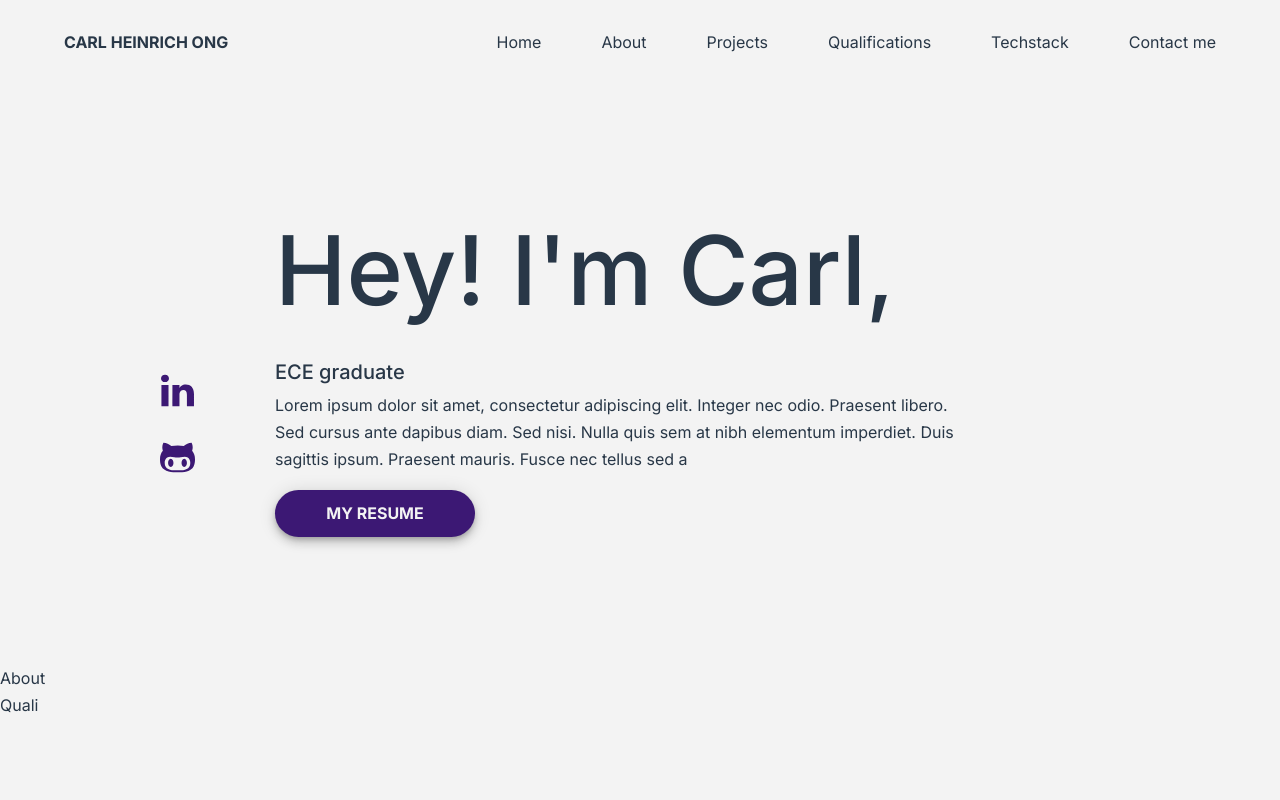
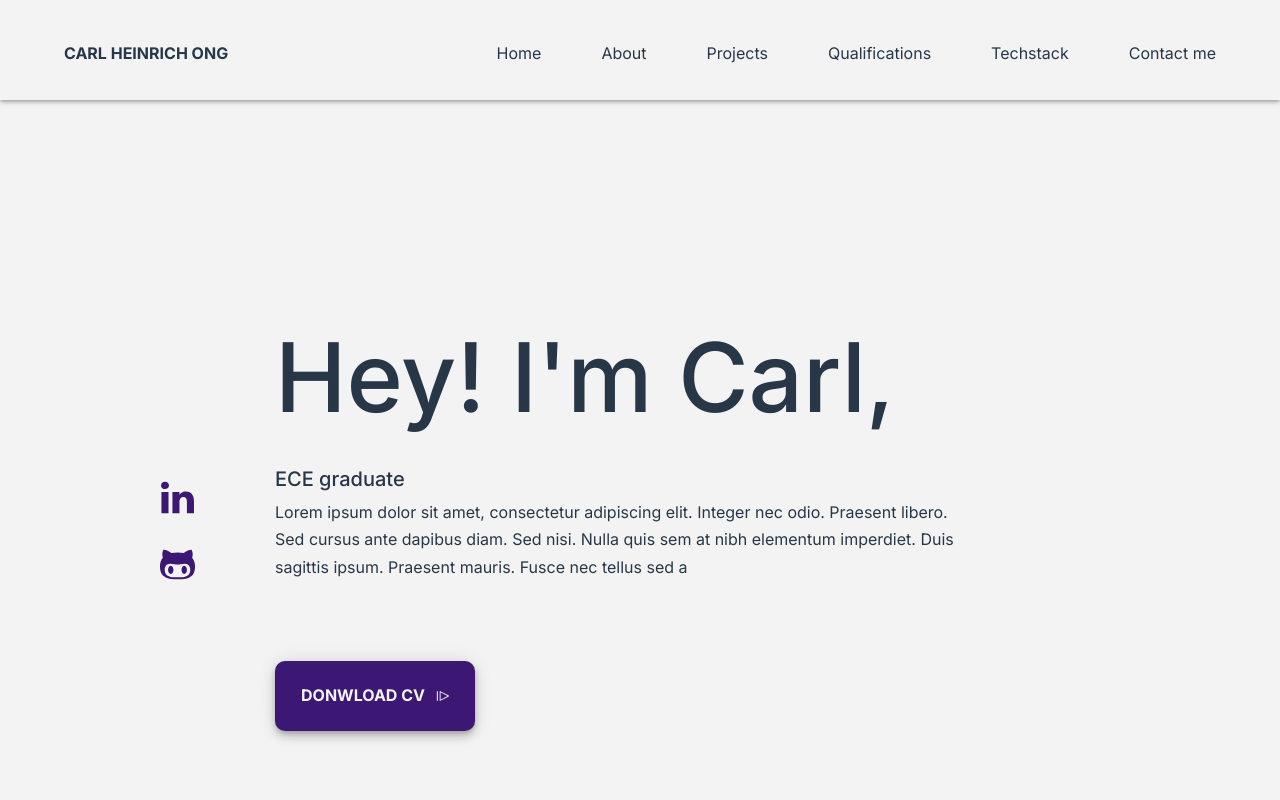
Before and after one commit to kaaru0/personal-portfolio, a React (Create React App) app: page / in a window 1280 px wide. Shown: the top 800 px of the page. Built offline with nearby package versions, Linux system fonts and the light colour scheme.

Commit message:
style home section

```diff
--- a/src/App.js
+++ b/src/App.js
@@ -9,9 +9,11 @@ import './App.css'
 
 
 function App() {
+
+
   return (
     <div className="App">
-      <Navibar/>
+      <Navibar />
       <Home />
       <About />
       <Projects />
--- a/src/Components/about/About.js
+++ b/src/Components/about/About.js
@@ -3,12 +3,11 @@ import './about.css'
 
 export default function About() {
   return (
-    <section>
-      <div>
-      About
-      </div>
 
-    </section>
+    <div id="about" className="about-container">
+      <h1>About me</h1>
+    </div>
+
   )
 
 }
--- a/src/Components/about/about.css
+++ b/src/Components/about/about.css
@@ -0,0 +1,8 @@
+.about-container{
+    display: flex;
+    justify-content: center;
+    margin-top:10rem;
+    height:5000px;
+    padding-top:100px;
+
+}
--- a/src/Components/header/Navibar.js
+++ b/src/Components/header/Navibar.js
@@ -3,15 +3,13 @@ import './navibar.css';
 
 export default function Navibar() {
   return (
-    <section>
+    <div className="head-nav">
       <header>
-
         <span>CARL HEINRICH ONG</span>
-
         <div className="header-right">
             <ul class="nav-links">
-                <li><a href="#Home">Home</a></li>
-                <li><a href="#About">About</a></li>
+                <li><a href="#home">Home</a></li>
+                <li><a href="#about">About</a></li>
                 <li><a href="#">Projects</a></li>
                 <li><a href="#">Qualifications</a></li>
                 <li><a href="#">Techstack</a></li>
@@ -19,7 +17,7 @@ export default function Navibar() {
             </ul>
         </div>
       </header>
-    </section>
+    </div>
 
   )
 }
--- a/src/Components/header/navibar.css
+++ b/src/Components/header/navibar.css
@@ -1,7 +1,17 @@
 header {
     display:flex;
     justify-content: space-between;
-    padding:1% 5%;
+    padding:0 5%;
+}
+
+.head-nav {
+    position:fixed;
+    top:0;
+    padding-top:40px;
+    height:100px;
+    background: var(--color-white);
+    width:100%;
+    box-shadow: 0px 1px 5px grey ;
 }
 
 .nav-links {
@@ -27,4 +37,9 @@ header {
 
 span {
     font-weight: 800;
+    white-space: nowrap;
 }
+
+.cv-icon {
+    padding-left:10px;
+}
--- a/src/Components/home/Home.js
+++ b/src/Components/home/Home.js
@@ -1,15 +1,17 @@
 import React from 'react'
 import './home.css'
-import { TfiLinkedin,TfiGithub } from 'react-icons/tfi'
+import { TfiLinkedin,TfiGithub } from 'react-icons/tfi';
+import {RxResume} from 'react-icons/rx';
+import { CgChevronDown } from 'react-icons/cg';
 
 export default function Home() {
   return (
+    <div id="home">
         <div className="home-container">
-
             <div className="socials">
                 <ul className="socials-links">
-                <li><a><TfiLinkedin size={35} className="ln"/></a></li>
-                <li><a><TfiGithub size={35} className="ln"/></a></li>
+                    <li><a><TfiLinkedin size={35} className="icons"/></a></li>
+                    <li><a><TfiGithub size={35} className="icons"/></a></li>
                 </ul>
             </div>
 
@@ -21,17 +23,16 @@ export default function Home() {
                     Praesent libero. Sed cursus ante dapibus diam. Sed nisi. Nulla quis sem at nibh
                     elementum imperdiet. Duis sagittis ipsum. Praesent mauris. Fusce nec tellus sed a
                     </p>
+
                     <div className="cv">
-                    <span>MY RESUME</span>
+                        <span>DONWLOAD CV <RxResume size={30} className="cv-icon"/></span>
+                    </div>
+
+                </div>
+
             </div>
         </div>
     </div>
 
-
-
-
-
-
-    </div>
   )
 }
--- a/src/Components/home/home.css
+++ b/src/Components/home/home.css
@@ -1,7 +1,13 @@
+#home {
+    display: inline-block;
+    justify-content: center;
+}
+
 .home-container{
-    display: flex;
-    margin: 8rem 8rem;
-    justify-content: center;
+    display:flex;
+    margin-top:20rem;
+    margin-left: 8rem;
+    margin-right: 8rem;
 }
 
 .socials-links {
@@ -41,18 +47,21 @@
 }
 
 .cv {
+    display: inline-block;
     background: var(--color-main-accent);
-    padding:5px;
+    margin-top: 4rem;
     width:200px;
     text-align: center;
-    border-radius: 24px;
+    border-radius: 10px;
     border-style: none;
-    padding: 10px 26px;
+    padding: 20px 26px;
     box-shadow: rgba(0, 0, 0, .2) 0 3px 5px -1px,rgba(0, 0, 0, .14) 0 6px 10px 0,rgba(0, 0, 0, .12) 0 1px 18px 0;
     transition: box-shadow 230ms cubic-bezier(.4, 0, .2, 1),opacity 15ms linear 30ms,transform 270ms cubic-bezier(0, 0, .2, 1) 0ms;
 }
 
 .cv span{
+    display: flex;
+    align-items: center;
     color:var(--color-white);
     font-weight: 800;
 }
@@ -62,6 +71,14 @@
     opacity:80%;
 }
 
-.ln {
+.icons {
     color: var(--color-main-accent);
 }
+
+.see-more {
+    margin-top: 1rem;
+}
+
+.see-more-button {
+    color: var(--color-primary-variant);
+}
```
Lines whose indentation alone changed are shown as unchanged.
